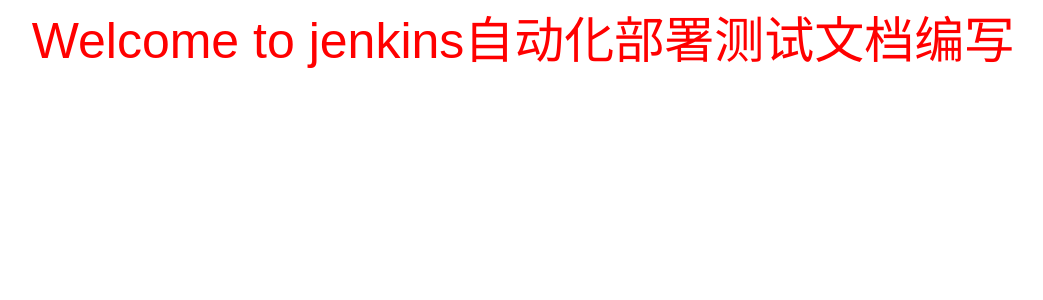
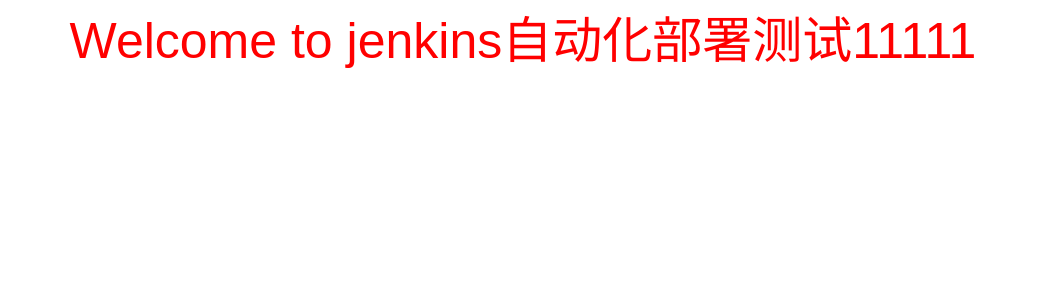
Before and after one commit to Paulinho89/webpack4, a Vue app: page / in a window 1280 px wide. Shown: the top 300 px of the page, without its empty margins (117-1160 px from the left). Built offline with nearby package versions, Linux system fonts and the light colour scheme.

Commit message:
upd:ceshi1

```diff
--- a/src/pages/index.vue
+++ b/src/pages/index.vue
@@ -2,7 +2,7 @@
  * @Author: caoyp
  * @Date: 2020-03-15 17:11:59
  * @Last Modified by: caoyp
- * @Last Modified time: 2020-05-31 18:21:43
+ * @Last Modified time: 2020-06-12 17:13:23
  * @Description: Description
  * @Route: Route
  */
@@ -16,7 +16,7 @@
 export default {
     data() {
         return {
-            testData: 'Welcome to jenkins自动化部署测试文档编写'
+            testData: 'Welcome to jenkins自动化部署测试11111'
         };
     }
 };
```
